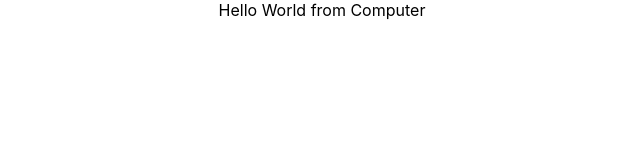
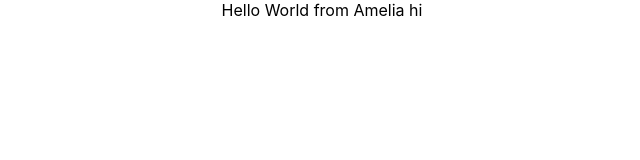
Before and after one commit to emiliacantero/WiscEvents, a React (Create React App) app in the folder wiscevents/: page / in a window 1280 px wide. Shown: the top 160 px of the page, without its empty margins (318-958 px from the left). Built offline with nearby package versions, Linux system fonts and the light colour scheme.

Commit message:
test push from amelia

```diff
--- a/wiscevents/src/Components/App/App.js
+++ b/wiscevents/src/Components/App/App.js
@@ -3,7 +3,7 @@ import './App.css';
 function App() {
   return (
     <div className="App">
-      Hello World from Computer
+      Hello World from Amelia hi
     </div>
   );
 }
```
